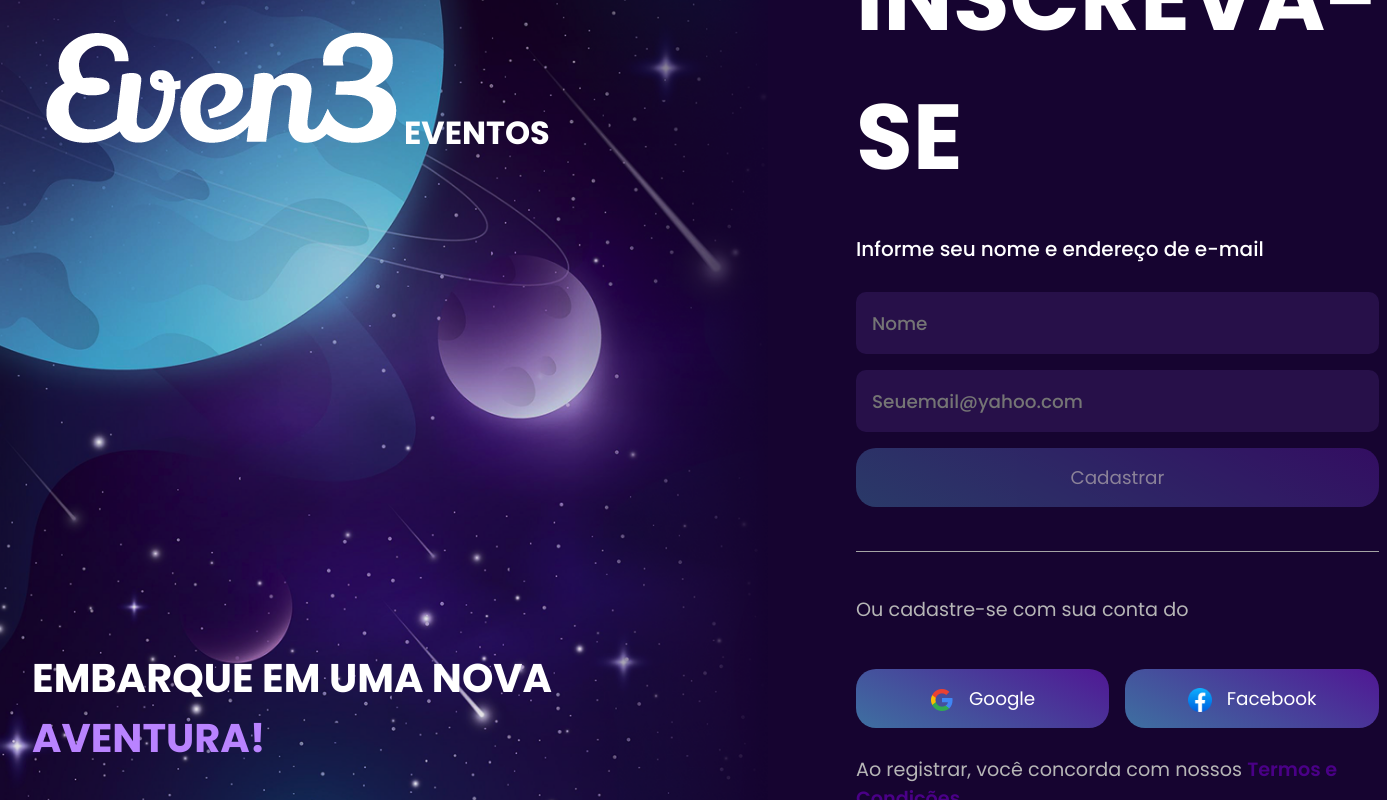
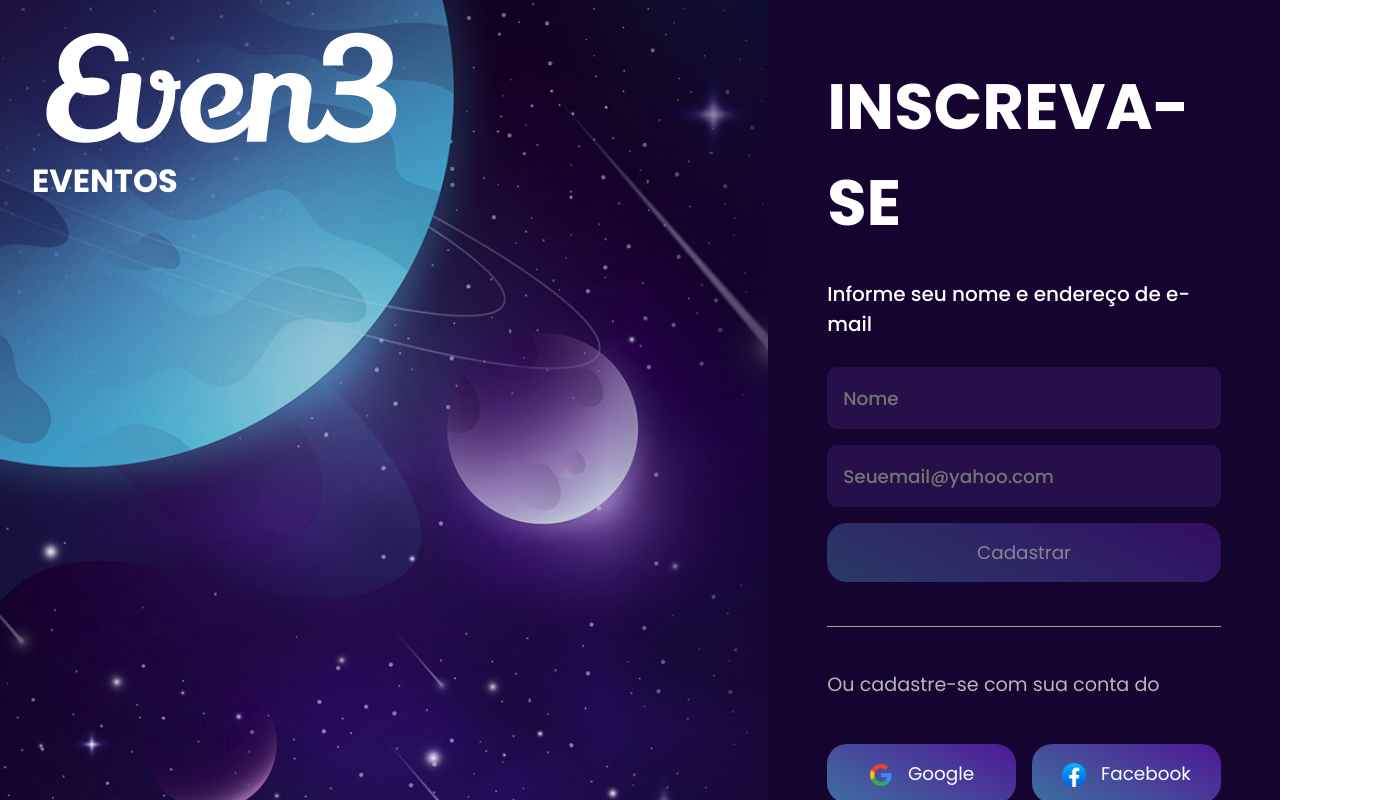
Before and after one commit to draedpunk/cadastro-interestelar-even3, a React (Vite) app: page / in a window 1280 px wide. Shown: the top 800 px of the page, 1387 px wide, since content can reach past the window. Built offline with nearby package versions, Linux system fonts and the light colour scheme.

Commit message:
proporcoes

```diff
--- a/src/App.jsx
+++ b/src/App.jsx
@@ -36,7 +36,6 @@ function App() {
                 alt="exibe lista dos inscritos"
                 className={styles.iconeLista}
               />
-              {/* <span>Ver inscritos</span> */}
             </button>
 
             {exibirLista && (
--- a/src/App.module.css
+++ b/src/App.module.css
@@ -1,30 +1,30 @@
 .container-principal{
   display: flex;
   flex-direction: row;
-  height: 100vh;
+  min-height: 100vh;
   background: var(--purple-700);
 }
 
 .container-imagem {
-  flex-basis: 60%;
-  width: 60%;
+  flex: 1 1 60%;
+  min-width: 300px;
   display: flex;
   flex-direction: column;
   justify-content: flex-end;
-  padding: 2rem;
+  padding: 1.5rem;
   color: var(--white);
   overflow: hidden;
   position: relative;
 }
 
 .container-formulario {
-  flex-basis: 40%;
-  width: 40%;
+  flex: 1 1 40%;
+  min-width: 280px;
   display: flex;
   align-items: center;
-  justify-content: left;
+  justify-content: flex-start;
   background: var(--purple-900);
-  padding: 5rem;
+  padding: clamp(1.5rem, 4vw, 5rem);
 }
 
 .bg-img {
@@ -42,6 +42,8 @@
   position: absolute;
   top: 2rem;
   left: 2rem;
+  max-width: 120px;
+  width: clamp(80px, 10vw, 150px);
   font-size: 2rem;
   font-weight: bold;
   z-index: 1;
--- a/src/components/Formulario.module.css
+++ b/src/components/Formulario.module.css
@@ -5,10 +5,10 @@
 }
 
 h1.baseTexto{
-  font-size: 5.77rem;
+  font-size: clamp(2rem, 5vw, 5.77rem);
 }
 h4.baseTexto{
-  font-size: 1.25rem;
+  font-size: clamp(1rem, 2.5vw, 1.25rem);
   font-weight: 500;
 }
 
--- a/src/global.css
+++ b/src/global.css
@@ -12,8 +12,6 @@
 
   --blue-100: #1976D2;
   --blue-200: #0A66C2;
-
-  font-size: 16px;
 }
 
 * {
```
